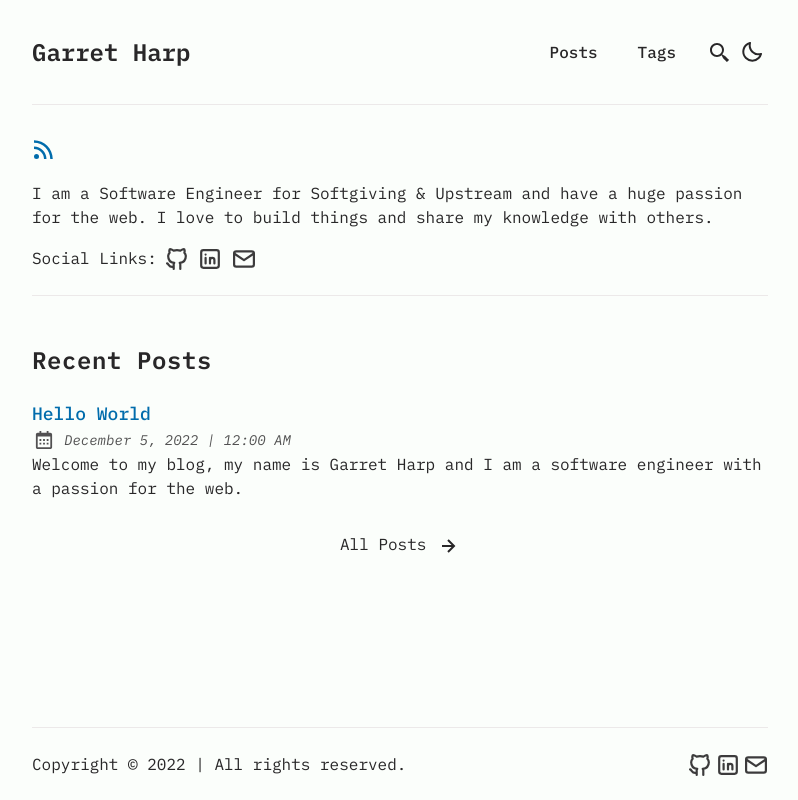
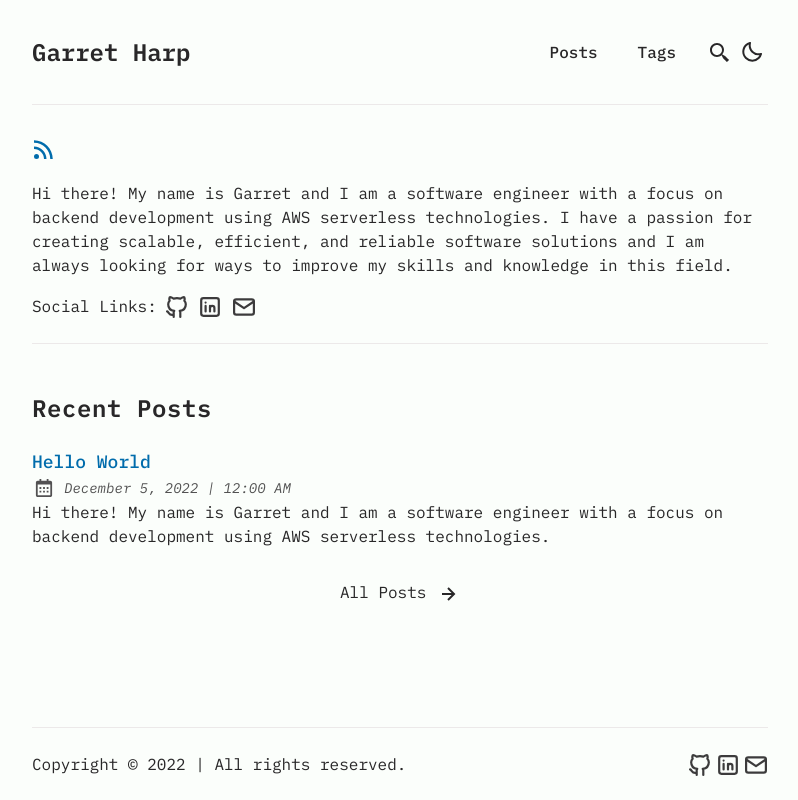
Before and after one commit to garretcharp/garretcharp.com, an Astro site: page / in a window 1280 px wide. Shown: the whole page, without its empty margins (240-1038 px from the left). Built offline with nearby package versions, Linux system fonts and the light colour scheme; Astro itself is replaced by a stand-in of ours.

Commit message:
update blog

```diff
--- a/src/contents/hello-world.md
+++ b/src/contents/hello-world.md
@@ -8,7 +8,11 @@ draft: false
 tags:
   - intro
 ogImage: ""
-description: Welcome to my blog, my name is Garret Harp and I am a software engineer with a passion for the web.
+description: Hi there! My name is Garret and I am a software engineer with a focus on backend development using AWS serverless technologies.
 ---
 
-Welcome to my blog. My name is Garret Harp and I am a software engineer that has a big passion for the web.
+Hi there! My name is Garret and I am a software engineer with a focus on backend development using AWS serverless technologies. I have a passion for creating scalable, efficient, and reliable software solutions and I am always looking for ways to improve my skills and knowledge in this field.
+
+Over the years, I have gained extensive experience in working with AWS serverless technologies, including (but not limited to) Lambda, SQS, Eventbridge, and DynamoDB. I have used these tools to build a wide range of applications, from simple web services to complex data processing pipelines. I am skilled in using serverless technologies to create scalable, cost-effective solutions that can easily handle large amounts of traffic and data.
+
+In addition to my expertise in AWS serverless technologies, I also have experience in other areas of software development, such as frontend development, database design, and DevOps. I am a strong team player and enjoy collaborating with others to find creative solutions to complex problems.
--- a/src/layouts/Posts.astro
+++ b/src/layouts/Posts.astro
@@ -29,7 +29,11 @@ const next = pageNum < totalPages ? "" : "disabled";
       {
         posts.map(({ frontmatter }) => {
           return (
-            <Card href={`/posts/${slugify(frontmatter)}`} post={frontmatter} client:load />
+            <Card
+              href={`/posts/${slugify(frontmatter)}`}
+              post={frontmatter}
+              client:load
+            />
           );
         })
       }
--- a/src/pages/index.astro
+++ b/src/pages/index.astro
@@ -39,9 +39,11 @@ const featuredPosts = sortedPosts.filter(
       </a>
 
       <p>
-        I am a Software Engineer for Softgiving & Upstream and have a huge
-        passion for the web. I love to build things and share my knowledge with
-        others.
+        Hi there! My name is Garret and I am a software engineer with a focus on
+        backend development using AWS serverless technologies. I have a passion
+        for creating scalable, efficient, and reliable software solutions and I
+        am always looking for ways to improve my skills and knowledge in this
+        field.
       </p>
       <div class="social-wrapper">
         <div class="social-links">Social Links:</div>
--- a/src/pages/tags/[tag].astro
+++ b/src/pages/tags/[tag].astro
@@ -53,7 +53,11 @@ const tagPosts = getPostsByTag(posts, tag);
     <ul>
       {
         tagPosts.map(({ frontmatter }) => (
-          <Card href={`/posts/${slugify(frontmatter)}`} post={frontmatter} client:load />
+          <Card
+            href={`/posts/${slugify(frontmatter)}`}
+            post={frontmatter}
+            client:load
+          />
         ))
       }
     </ul>
```
